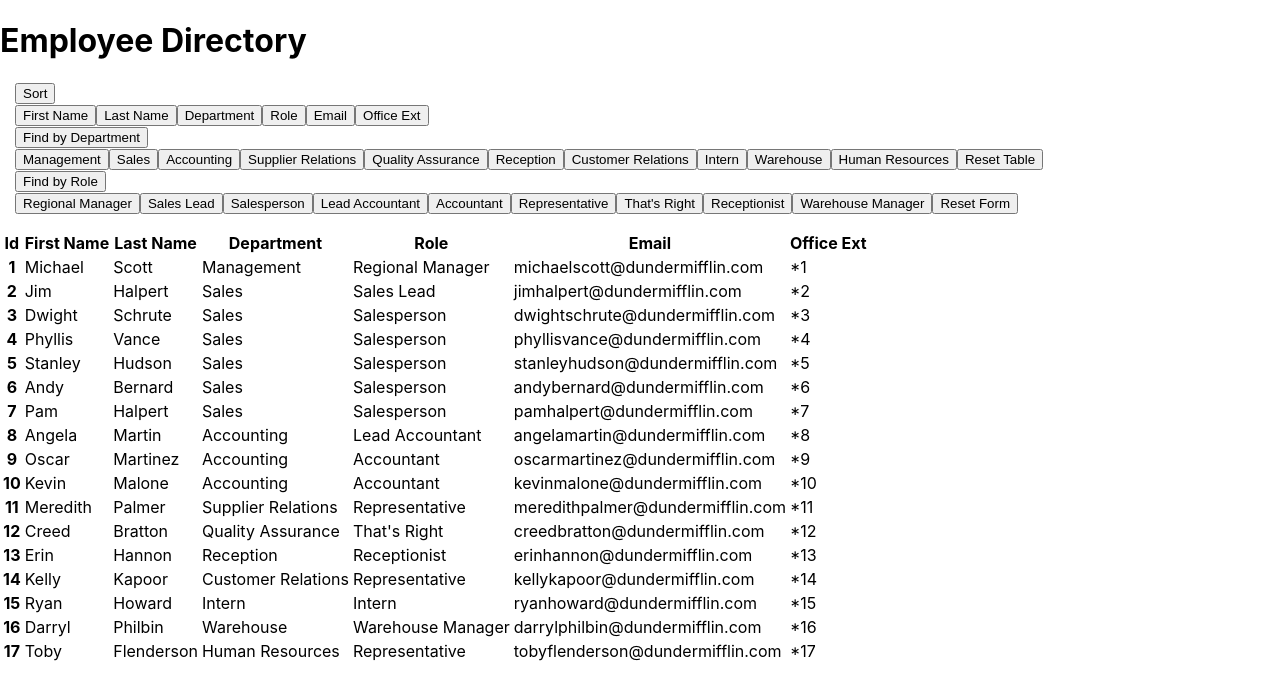
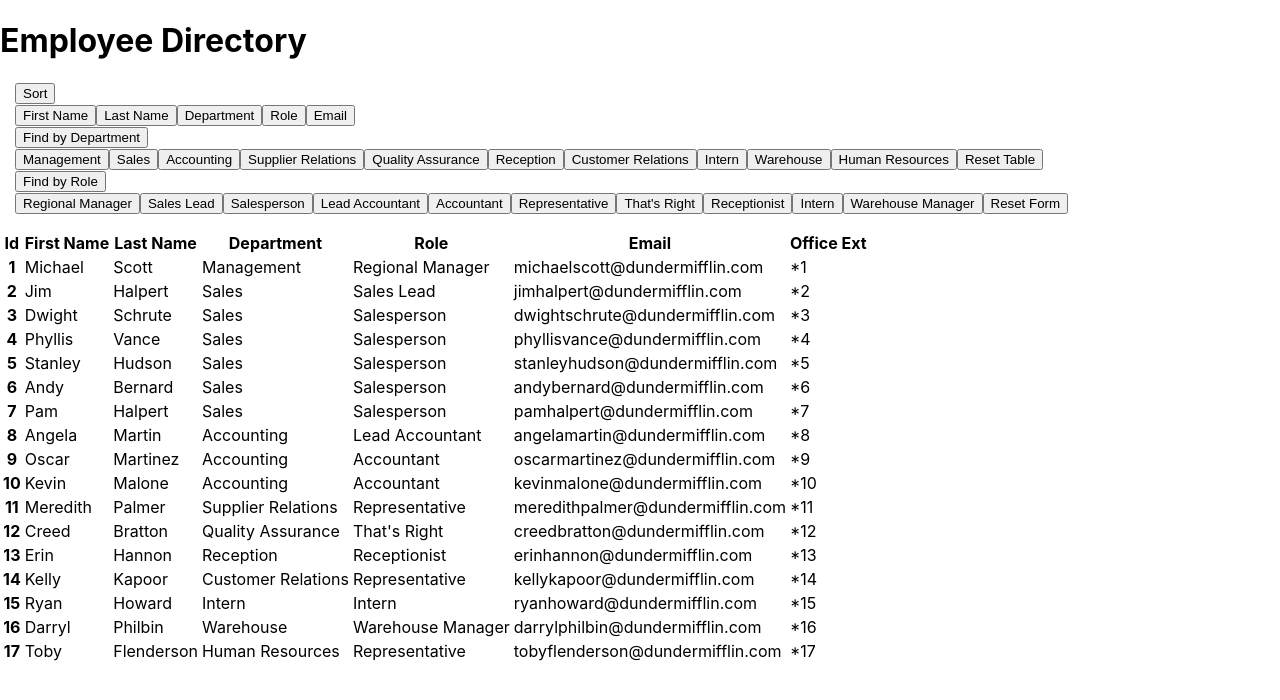
Before and after one commit to dmabell693/React-Employee-Directory, a React (Create React App) app: page / in a window 1280 px wide. Shown: the top 700 px of the page. Built offline with nearby package versions, Linux system fonts and the light colour scheme; the HTML template or start-up script is replaced by a standard one.

Commit message:
replaced filter functions with two functions that take event.target.id to generate filter criteria

```diff
--- a/src/App.js
+++ b/src/App.js
@@ -22,112 +22,27 @@
     this.setState(defaultState);
   }
 
-  //filter by department functions
+  //filter by department
+  filterDepartment = event => {
+    const department = event.target.name;
+    console.log(department);
+    const deptArr = this.state.employees.filter(employee => employee.department === department);
+    this.setState({employees: deptArr});
+  }
 
-  // filterDepartment = event => {
-  //   let department = event.target.name;
-  //   let deptArr = this.state.employees.filter(employee => employee.department === department);
-  //   this.setState({employees: deptArr});
+  //filter by role
+  filterRole = event => {
+    const role = event.target.name;
+    let roleArr = this.state.employees.filter(employee => employee.role === role);
+    this.setState({employees: roleArr});
+  }
+
+  //sort functions
+  // sortCriteria = event => {
+  //   const criteria = event.target.name;
   // }
 
-  filterManagement = () => {
-    let manArr = this.state.employees.filter(employee => employee.department === "Management");
-    this.setState({employees: manArr});
-  }
 
-  filterSales = () => {
-    let salesArr = this.state.employees.filter(employee => employee.department === "Sales");
-    this.setState({employees: salesArr});
-  }
-
-  filterAccounting = () => {
-    let accArr = this.state.employees.filter(employee => employee.department === "Accounting");
-    this.setState({employees: accArr});
-  }
-
-  filterSupplierRel = () => {
-    let suppRelArr = this.state.employees.filter(employee => employee.department === "Supplier Relations");
-    this.setState({employees: suppRelArr});
-  }
-
-  filterQualityAss = () => {
-    let qualityAss = this.state.employees.filter(employee => employee.department === "Quality Assurance");
-    this.setState({employees: qualityAss});
-  }
-
-  filterReception = () => {
-    let recArr = this.state.employees.filter(employee => employee.department === "Reception");
-    this.setState({employees: recArr});
-  }
-
-  filterCustRel = () => {
-    let custRelArr = this.state.employees.filter(employee => employee.department === "Customer Relations");
-    this.setState({employees: custRelArr});
-  }
-
-  filterIntern = () => {
-    let internArr = this.state.employees.filter(employee => employee.department === "Intern");
-    this.setState({employees: internArr});
-  }
-
-  filterWarehouse = () => {
-    let warehouseArr = this.state.employees.filter(employee => employee.department === "Warehouse");
-    this.setState({employees: warehouseArr});
-  }
-
-  filterHR = () => {
-    let hrArr = this.state.employees.filter(employee => employee.department === "Human Resources");
-    this.setState({employees: hrArr});
-  }
-
-  //filter by role functions
-  filterRegMan = () => {
-    let regManArr = this.state.employees.filter(employee => employee.role === "Regional Manager");
-    this.setState({employees: regManArr});
-  }
-
-  filterSalesLead = () => {
-    let salesLeadArr = this.state.employees.filter(employee => employee.role === "Sales Lead");
-    this.setState({employees: salesLeadArr});
-  }
-
-  filterSalesperson = () => {
-    let salespersonArr = this.state.employees.filter(employee => employee.role === "Salesperson");
-    this.setState({employees: salespersonArr});
-  }
-
-  filterLeadAccountant = () => {
-    let leadAccountantArr = this.state.employees.filter(employee => employee.role === "Lead Accountant");
-    this.setState({employees: leadAccountantArr});
-  }
-
-  filterAccountant = () => {
-    let accountantArr = this.state.employees.filter(employee => employee.role === "Accountant");
-    this.setState({employees: accountantArr});
-  }
-
-  filterRepresentative = () => {
-    let repArr = this.state.employees.filter(employee => employee.role === "Representative");
-    this.setState({employees: repArr});
-  }
-
-  filterThatsRight = () => {
-    let thatsRightArr = this.state.employees.filter(employee => employee.role === "That's Right");
-    this.setState({employees: thatsRightArr});
-  }
-
-  filterReceptionist = () => {
-    let receptionistArr = this.state.employees.filter(employee => employee.role === "Receptionist");
-    this.setState({employees: receptionistArr});
-  }
-
-  filterWarehouseManager = () => {
-    let wareManArr = this.state.employees.filter(employee => employee.role === "Warehouse Manager");
-    this.setState({employees: wareManArr});
-  }
-
-
-  //sort functions
   sortFirstName = () => {
     let sortFirstNameArr = this.state.employees.sort((a, b) => (a.first_name > b.first_name) ? 1 : -1);
     this.setState({employees: sortFirstNameArr});
@@ -153,37 +68,25 @@
     this.setState({employees: sortEmailArr});
   }
 
-  sortOfficeExt = () => {
-    let sortOfficeExtArr = this.state.employees.sort((a, b) => (a.office_ext - b.office_ext) ? 1 : -1);
-    this.setState({employees: sortOfficeExtArr});
-  }
+  // sortOfficeExt = () => {
+  //   let sortOfficeExtArr = this.state.employees.sort((a, b) => (a.office_ext - b.office_ext) ? 1 : -1);
+  //   this.setState({employees: sortOfficeExtArr});
+  // }
+
+  // handleClick = event => {
+  //   const eventData = event.target.id;
+  //   console.log(eventData);
+  //   return eventData;
+  // }
 
   render() {
     return (
       <Wrapper
-      filterDepartment={() => this.filterDepartment()}
-      //Departments
-      filterManagement={() => this.filterManagement()}
-      filterSales={() => this.filterSales()}
-      filterAccounting={() => this.filterAccounting()}
-      filterSupplierRel={() => this.filterSupplierRel()}
-      filterQualityAss={() => this.filterQualityAss()}
-      filterReception={() => this.filterReception()}
-      filterCustRel={() => this.filterCustRel()}
-      filterIntern={() => this.filterIntern()}
-      filterWarehouse={() => this.filterWarehouse()}
-      filterHR={() => this.filterHR()}
+      // handleClick={this.handleClick}
+      filterDepartment={this.filterDepartment}
 
       //Roles
-      filterRegMan={() => this.filterRegMan()}
-      filterSalesLead={() => this.filterSalesLead()}
-      filterSalesperson={() => this.filterSalesperson()}
-      filterLeadAccountant={() => this.filterLeadAccountant()}
-      filterAccountant={() => this.filterAccountant()}
-      filterRepresentative={() => this.filterRepresentative()}
-      filterThatsRight={() => this.filterThatsRight()}
-      filterReceptionist={() => this.filterReceptionist()}
-      filterWarehouseManager={() => this.filterWarehouseManager()}
+      filterRole={this.filterRole}
 
       //Sort
       resetForm={() => this.resetForm()}
--- a/src/components/Wrapper/index.js
+++ b/src/components/Wrapper/index.js
@@ -2,13 +2,18 @@
 import "./style.css";
 
 function Wrapper(props) {
+
+    // handleClick = e => {
+
+    // }
+
     return (
         <div className="container">
             <header className="row">
                 <h1 className="col text-center">Employee Directory</h1>
             </header>
             <div className="row">
-                {/* <button className="btn btn-primary" onClick={props.filterDepartment} datatype={props.criteria} >
+                {/* <button className="btn btn-primary" onClick={props.filterDepartment} name={props.criteria} >
                 Filter by Department
                 </button> */}
                 <div className="dropdown">
@@ -16,12 +21,12 @@
                         Sort
                     </button>
                     <div className="dropdown-menu" aria-labelledby="dropdownMenuButton">
-                        <button className="dropdown-item" onClick={props.sortFirstName}>First Name</button>
+                        <button className="dropdown-item" onClick={props.sortFirstName} >First Name</button>
                         <button className="dropdown-item" onClick={props.sortLastName}>Last Name</button>
                         <button className="dropdown-item" onClick={props.sortDepartment}>Department</button>
                         <button className="dropdown-item" onClick={props.sortRole}>Role</button>
                         <button className="dropdown-item" onClick={props.sortEmail}>Email</button>
-                        <button className="dropdown-item" onClick={props.sortOfficeExt}>Office Ext</button>
+                        {/* <button className="dropdown-item" onClick={props.sortOfficeExt}>Office Ext</button> */}
                     </div>
                 </div>
 
@@ -31,16 +36,17 @@
                         Find by Department
                     </button>
                     <div className="dropdown-menu" aria-labelledby="dropdownMenuButton">
-                        <button className="dropdown-item" onClick={props.filterManagement} name="Management">Management</button>
-                        <button className="dropdown-item" onClick={props.filterSales}>Sales</button>
-                        <button className="dropdown-item" onClick={props.filterAccounting}>Accounting</button>
-                        <button className="dropdown-item" onClick={props.filterSupplierRel}>Supplier Relations</button>
-                        <button className="dropdown-item" onClick={props.filterQualityAss}>Quality Assurance</button>
-                        <button className="dropdown-item" onClick={props.filterReception}>Reception</button>
-                        <button className="dropdown-item" onClick={props.filterCustRel}>Customer Relations</button>
-                        <button className="dropdown-item" onClick={props.filterIntern}>Intern</button>
-                        <button className="dropdown-item" onClick={props.filterWarehouse}>Warehouse</button>
-                        <button className="dropdown-item" onClick={props.filterHR}>Human Resources</button>
+                        <button className="dropdown-item"
+                        onClick={props.filterDepartment}  name="Management">Management</button>
+                        <button className="dropdown-item" onClick={props.filterDepartment} name="Sales">Sales</button>
+                        <button className="dropdown-item" onClick={props.filterDepartment} name="Accounting">Accounting</button>
+                        <button className="dropdown-item" onClick={props.filterDepartment} name="Supplier Relations">Supplier Relations</button>
+                        <button className="dropdown-item" onClick={props.filterDepartment} name="Quality Assurance">Quality Assurance</button>
+                        <button className="dropdown-item" onClick={props.filterDepartment} name="Reception">Reception</button>
+                        <button className="dropdown-item" onClick={props.filterDepartment} name="Customer Relations">Customer Relations</button>
+                        <button className="dropdown-item" onClick={props.filterDepartment} name="Intern">Intern</button>
+                        <button className="dropdown-item" onClick={props.filterDepartment} name="Warehouse">Warehouse</button>
+                        <button className="dropdown-item" onClick={props.filterDepartment} department="Human Resources">Human Resources</button>
                         <button className="dropdown-item" onClick={props.resetForm}>Reset Table</button>
                     </div>
                 </div>
@@ -50,23 +56,25 @@
                         Find by Role
                     </button>
                     <div className="dropdown-menu" aria-labelledby="dropdownMenuButton">
-                        <button className="dropdown-item" id={props.role} onClick={props.filterRegMan}>Regional Manager
+                        <button className="dropdown-item" onClick={props.filterRole} name="Regional Manager">Regional Manager
                         </button>
-                        <button className="dropdown-item" onClick={props.filterSalesLead}>Sales Lead
+                        <button className="dropdown-item" onClick={props.filterRole} name="Sales Lead">Sales Lead
                         </button>
-                        <button className="dropdown-item" onClick={props.filterSalesperson}>Salesperson
+                        <button className="dropdown-item" onClick={props.filterRole} name="Salesperson">Salesperson
                         </button>
-                        <button className="dropdown-item" onClick={props.filterLeadAccountant}>Lead Accountant
+                        <button className="dropdown-item" onClick={props.filterRole} name="Lead Accountant">Lead Accountant
                         </button>
-                        <button className="dropdown-item" onClick={props.filterAccountant}>Accountant
+                        <button className="dropdown-item" onClick={props.filterRole} name="Accountant">Accountant
                         </button>
-                        <button className="dropdown-item" onClick={props.filterRepresentative}>Representative
+                        <button className="dropdown-item" onClick={props.filterRole} name="Representative">Representative
                         </button>
-                        <button className="dropdown-item" onClick={props.filterThatsRight}>That's Right
+                        <button className="dropdown-item" onClick={props.filterRole} name="That's Right">That's Right
                         </button>
-                        <button className="dropdown-item" onClick={props.filterReceptionist}>Receptionist
+                        <button className="dropdown-item" onClick={props.filterRole} name="Receptionist">Receptionist
                         </button>
-                        <button className="dropdown-item" onClick={props.filterWarehouseManager}>Warehouse Manager
+                        <button className="dropdown-item" onClick={props.filterRole} name="Intern">Intern
+                        </button>
+                        <button className="dropdown-item" onClick={props.filterRole} name="Warehouse Manager">Warehouse Manager
                         </button>
                         <button className="dropdown-item" onClick={props.resetForm}>Reset Form</button>
                     </div>
```
